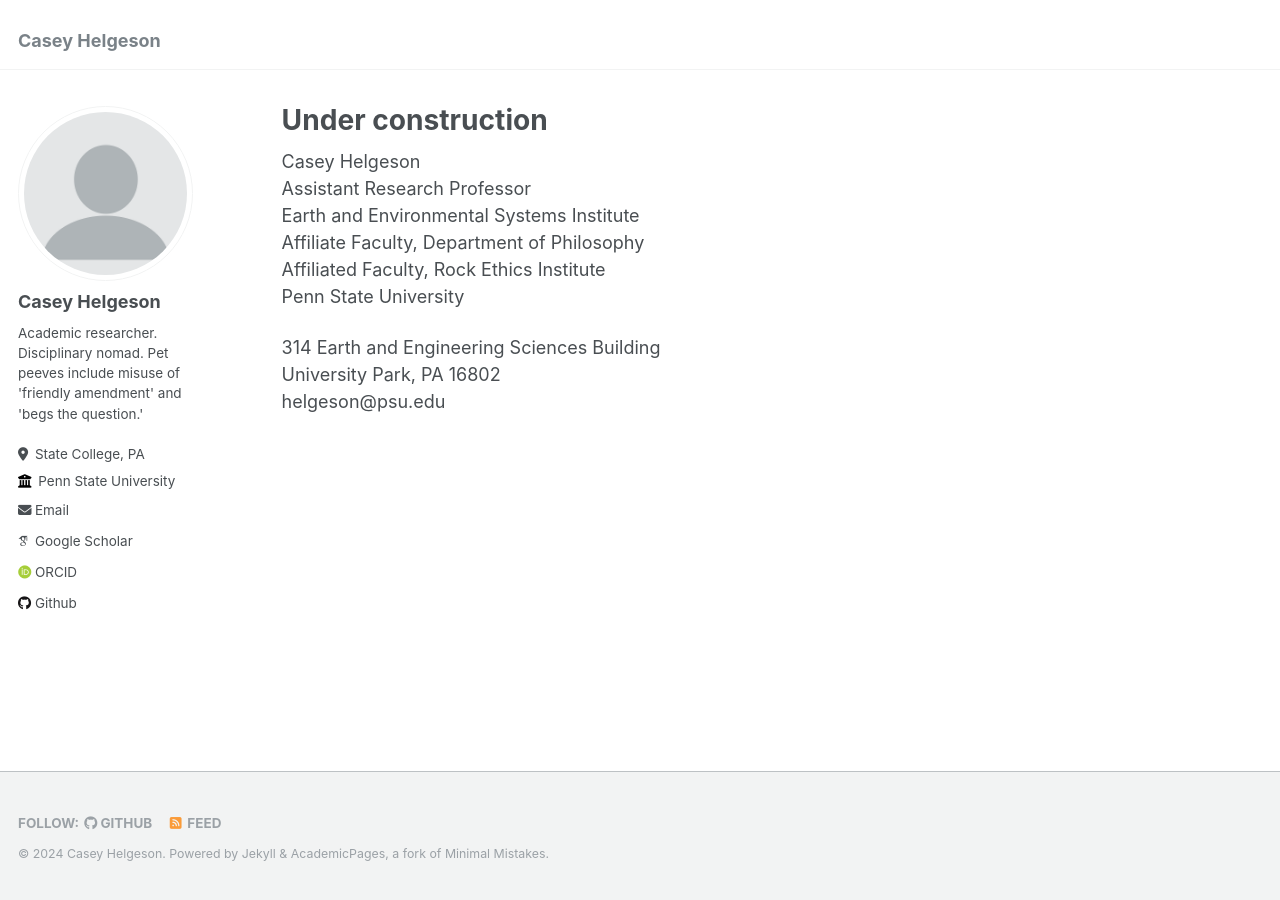
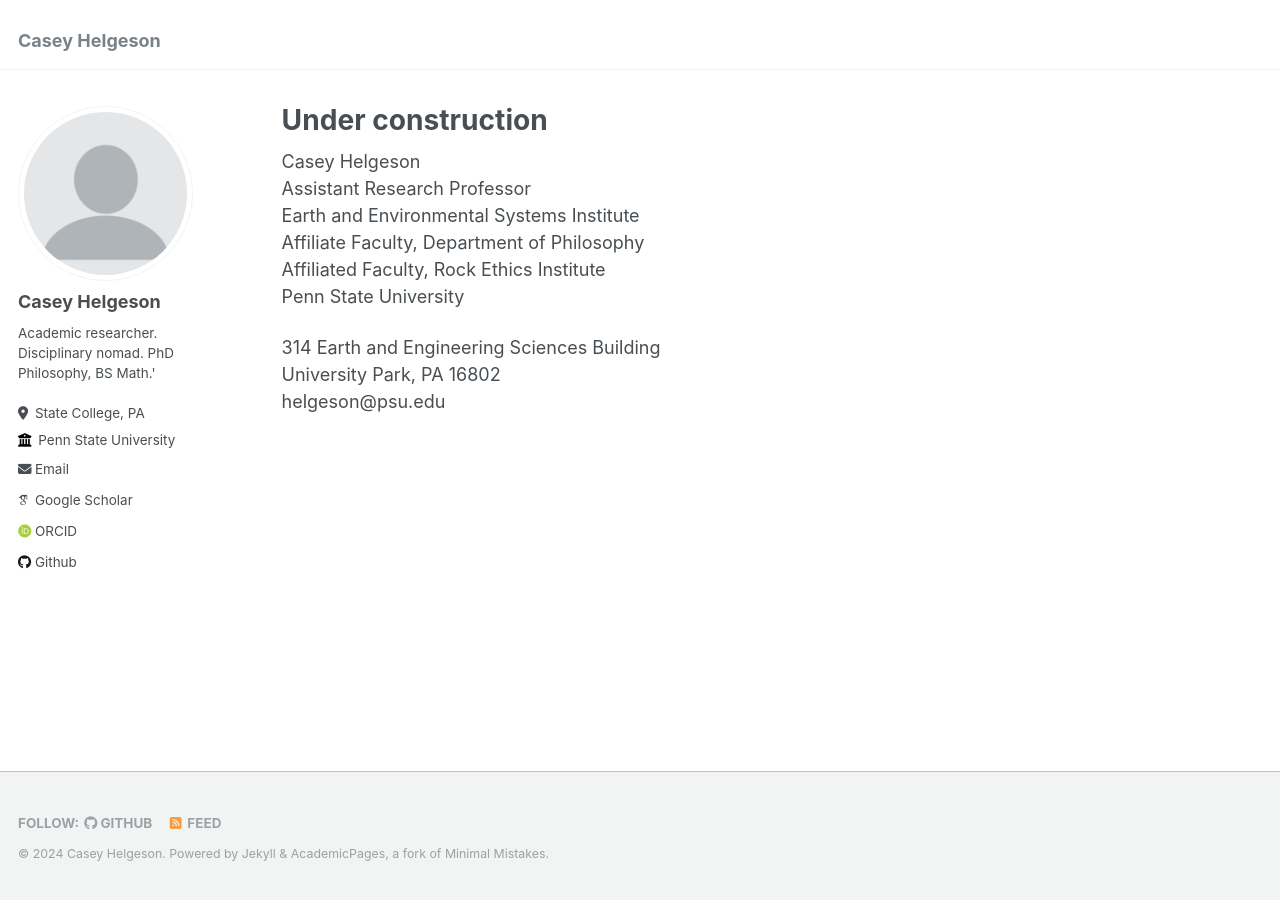
Before and after one commit to caseyhelgeson/caseyhelgeson.github.io, a Jekyll site: the page built from _pages/about.md, in a window 1280 px wide. Built offline with Jekyll 4.4.1, drawn with Linux system fonts in a browser that asks for light colours; some web fonts are replaced.

Commit message:
Update _config.yml
Update links. Revise short blurb.

```diff
--- a/_config.yml
+++ b/_config.yml
@@ -11,7 +11,7 @@ locale                   : "en-US"
 title                    : "Casey Helgeson"
 title_separator          : "-"
 name                     : &name "Casey Helgeson"
-description              : &description "Disciplinary nomad. Pet peeves include misuse of 'begs the question' and 'friendly ammendment.'"
+description              : # &description
 url                      : https://caseyhelgeson.github.io
 baseurl                  : "" # the subpath of your site, e.g. "/blog"
 repository               : "caseyhelgeson/caseyhelgeson.github.io"
@@ -24,7 +24,7 @@ author:
   avatar           : "profile.png"
   name             : "Casey Helgeson"
   pronouns         : # example: "she/her"
-  bio              : "Academic researcher. Disciplinary nomad. Pet peeves include misuse of 'friendly amendment' and 'begs the question.'"
+  bio              : "Academic researcher. Disciplinary nomad. PhD Philosophy, BS Math.'"
   location         : "State College, PA"
   employer         : "Penn State University"
   uri              : # URL
@@ -43,7 +43,7 @@ author:
   bitbucket        : # Username - Update with your username on the site
   codepen          : # Username
   dribbble         : # Username
-  github           : "academicpages"
+  github           : "caseyhelgeson"
   kaggle           : # Username
   stackoverflow    : # User number or user number and name (i.e., use "1" or "1/jeff-atwood")
 
```
